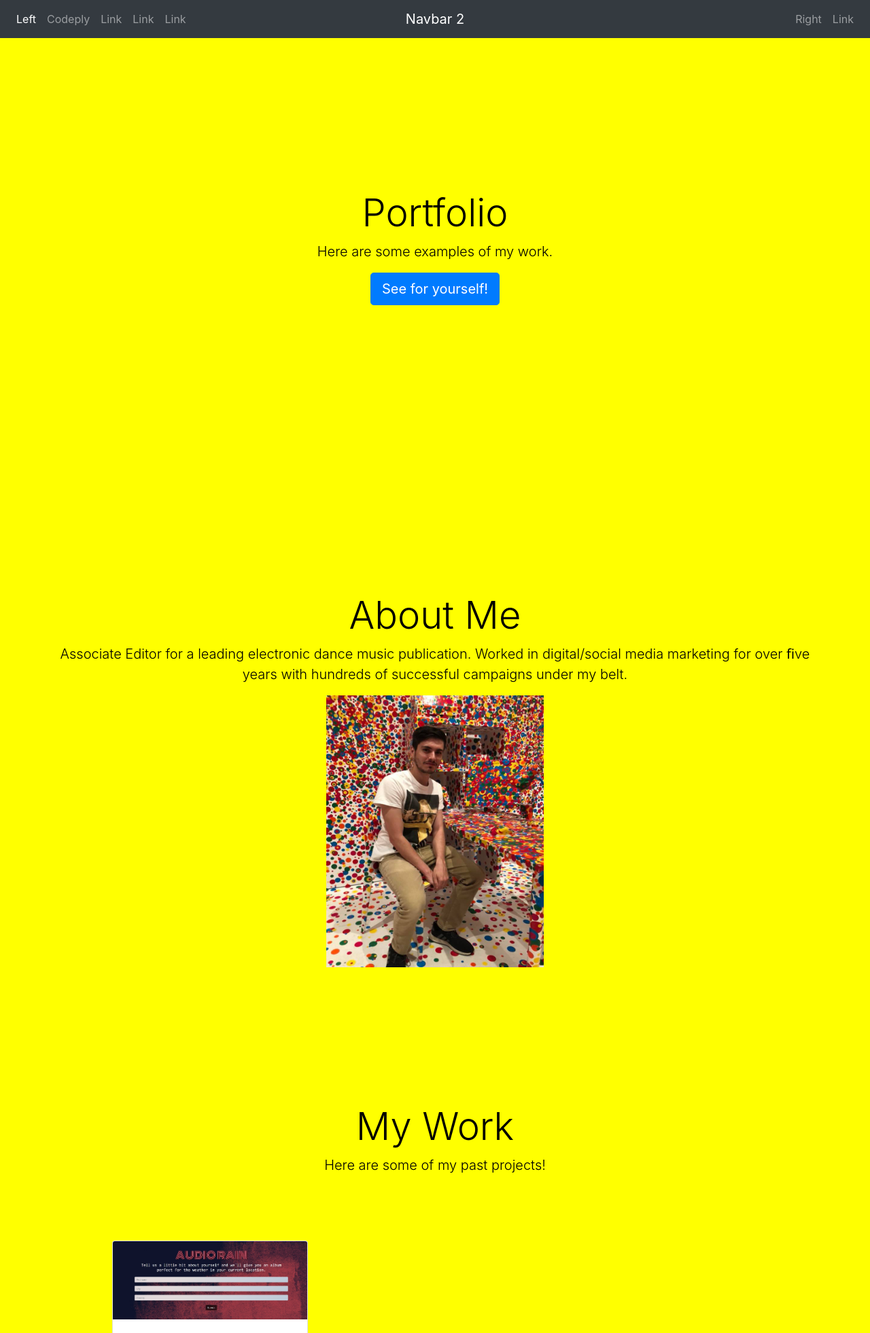
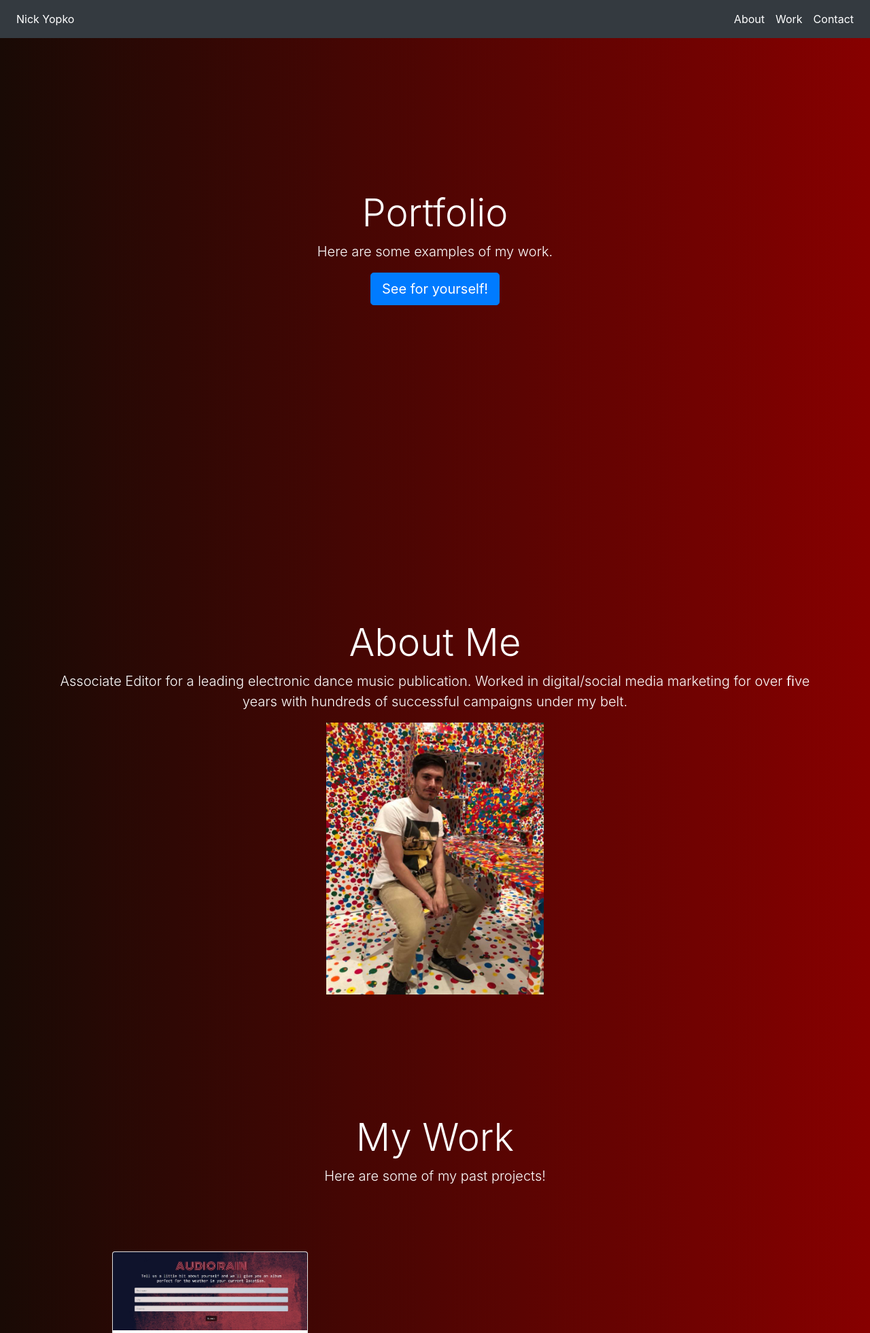
Before and after one commit to nyopko/PortfolioAssignment, a PHP site: page / in a window 1280 px wide. Shown: the top 1961 px of the page at 68% size. Run offline with PHP 8.4, Linux system fonts and the light colour scheme.

Commit message:
Changed background, completed navbar

```diff
--- a/assets/css/style.css
+++ b/assets/css/style.css
@@ -1,8 +1,9 @@
 #introCard{
-    /* margin-top: -8vh; */
     text-align: center;
-    background-color: yellow;
-    color: black;
+    background: #870000;  /* fallback for old browsers */
+    background: -webkit-linear-gradient(to right, #190A05, #870000);
+    background: linear-gradient(to right, #190A05, #870000);
+    color: white;
     height: 100vh;
 }
 
@@ -15,10 +16,12 @@
 }
 
 #aboutMe{
-    margin-top: -10vh;
+    margin-top: -8vh;
     text-align: center;
-    background-color: yellow;
-    color: black;
+    background: #870000;  /* fallback for old browsers */
+    background: -webkit-linear-gradient(to right, #190A05, #870000);
+    background: linear-gradient(to right, #190A05, #870000);
+    color: white;
     height: 100vh;
 }
 
@@ -39,16 +42,20 @@
     margin-top: -10vh;
     margin-bottom: 0;
     text-align: center;
-    background-color: yellow;
-    color: black;
+    background: #870000;  /* fallback for old browsers */
+    background: -webkit-linear-gradient(to right, #190A05, #870000);
+    background: linear-gradient(to right, #190A05, #870000);
+    color: white;
     height: 100vh;
 }
 
 #myWork{
     margin-top: -10vh;
     text-align: center;
-    background-color: yellow;
-    color: black;
+    background: #870000;  /* fallback for old browsers */
+    background: -webkit-linear-gradient(to right, #190A05, #870000);
+    background: linear-gradient(to right, #190A05, #870000);
+    color: white;
     height: 100vh;
 }
 
@@ -58,16 +65,5 @@
     margin: 10vh;
 }
 
-/* @media (min-width: 768px) {
-    .navbar-nav {
-      width: 100%;
-      text-align: center;
-    }
-    .navbar-nav > li {
-      float: none;
-      display: inline-block;
-    }
-    .navbar-nav > li.navbar-right {
-      float: right !important;
-    }
-  } */
+
+/* Navbar styling */
--- a/index.html
+++ b/index.html
@@ -9,11 +9,15 @@
   <link rel="stylesheet" type="reset/css" href="assets/css/reset.css">
   <link rel="stylesheet" type="text/css" href="assets/css/style.css">
   <meta name="viewport" content="width=device-width, initial-scale=1">
-    <script src="https://code.jquery.com/jquery-3.3.1.slim.min.js" integrity="sha384-q8i/X+965DzO0rT7abK41JStQIAqVgRVzpbzo5smXKp4YfRvH+8abtTE1Pi6jizo" crossorigin="anonymous"></script>
-<script src="https://cdnjs.cloudflare.com/ajax/libs/popper.js/1.14.7/umd/popper.min.js" integrity="sha384-UO2eT0CpHqdSJQ6hJty5KVphtPhzWj9WO1clHTMGa3JDZwrnQq4sF86dIHNDz0W1" crossorigin="anonymous"></script>
-<script src="https://stackpath.bootstrapcdn.com/bootstrap/4.3.1/js/bootstrap.min.js" integrity="sha384-JjSmVgyd0p3pXB1rRibZUAYoIIy6OrQ6VrjIEaFf/nJGzIxFDsf4x0xIM+B07jRM" crossorigin="anonymous"></script>
-    <link rel="stylesheet" href="https://stackpath.bootstrapcdn.com/bootstrap/4.1.3/css/bootstrap.min.css" integrity="sha384-MCw98/SFnGE8fJT3GXwEOngsV7Zt27NXFoaoApmYm81iuXoPkFOJwJ8ERdknLPMO"
-        crossorigin="anonymous">
+  <script src="https://ajax.googleapis.com/ajax/libs/jquery/3.3.1/jquery.min.js"></script>
+  <script src="https://cdnjs.cloudflare.com/ajax/libs/popper.js/1.14.7/umd/popper.min.js"
+    integrity="sha384-UO2eT0CpHqdSJQ6hJty5KVphtPhzWj9WO1clHTMGa3JDZwrnQq4sF86dIHNDz0W1"
+    crossorigin="anonymous"></script>
+  <script src="https://stackpath.bootstrapcdn.com/bootstrap/4.3.1/js/bootstrap.min.js"
+    integrity="sha384-JjSmVgyd0p3pXB1rRibZUAYoIIy6OrQ6VrjIEaFf/nJGzIxFDsf4x0xIM+B07jRM"
+    crossorigin="anonymous"></script>
+  <link rel="stylesheet" href="https://stackpath.bootstrapcdn.com/bootstrap/4.1.3/css/bootstrap.min.css"
+    integrity="sha384-MCw98/SFnGE8fJT3GXwEOngsV7Zt27NXFoaoApmYm81iuXoPkFOJwJ8ERdknLPMO" crossorigin="anonymous">
   <link rel="stylesheet" href="https://cdnjs.cloudflare.com/ajax/libs/font-awesome/4.7.0/css/font-awesome.min.css">
   <script src="assets/js/script.js"></script>
 
@@ -23,28 +27,15 @@
 
   <!-- Navbar here -->
 
-<nav class="navbar navbar-expand-md navbar-dark bg-dark">
+  <nav class="navbar sticky-top navbar-expand-md navbar-dark bg-dark">
       <div class="navbar-collapse collapse w-100 order-1 order-md-0 dual-collapse2">
           <ul class="navbar-nav mr-auto">
               <li class="nav-item active">
-                <a class="nav-link" href="#">Left</a>
-            </li>
-            <li class="nav-item">
-                <a class="nav-link" href="//codeply.com">Codeply</a>
-            </li>
-            <li class="nav-item">
-                <a class="nav-link" href="#">Link</a>
-            </li>
-            <li class="nav-item">
-                <a class="nav-link" href="#">Link</a>
-            </li>
-            <li class="nav-item">
-                <a class="nav-link" href="#">Link</a>
+                  <a class="nav-link" href="#">Nick Yopko</a>
               </li>
           </ul>
       </div>
       <div class="mx-auto order-0">
-        <a class="navbar-brand mx-auto" href="#">Navbar 2</a>
           <button class="navbar-toggler" type="button" data-toggle="collapse" data-target=".dual-collapse2">
               <span class="navbar-toggler-icon"></span>
           </button>
@@ -52,37 +43,21 @@
       <div class="navbar-collapse collapse w-100 order-3 dual-collapse2">
           <ul class="navbar-nav ml-auto">
               <li class="nav-item">
-                <a class="nav-link" href="#">Right</a>
+                  <a class="nav-link active" href="#">About</a>
               </li>
               <li class="nav-item">
-                <a class="nav-link" href="#">Link</a>
+                  <a class="nav-link active" href="#">Work</a>
+              </li>
+              <li class="nav-item">
+                  <a class="nav-link active" href="#">Contact</a>
               </li>
           </ul>
       </div>
   </nav>
 
-<!--
-        <nav class="navbar sticky-top navbar-expand-lg navbar-dark bg-dark">
-                <a class="navbar-brand" href="#">Nick Yopko</a>
-                <button class="navbar-toggler" type="button" data-toggle="collapse" data-target=".navbar-collapse" aria-controls="navbarSupportedContent" aria-expanded="false" aria-label="Toggle navigation">
-                  <span class="navbar-toggler-icon"></span>
-                </button>
+<!-- End Navbar -->
 
-                <div class="collapse navbar-collapse">
-                  <ul class="navbar-nav mr-auto">
-                    <li class="nav-item active">
-                      <a class="nav-link" href="#aboutMe">About Me</a>
-                    </li>
-                    <li class="nav-item active">
-                      <a class="nav-link" href="#myWork">My Work</a>
-                    </li>
-                    <li class="nav-item active">
-                            <a class="nav-link" href="#contactMe">Contact Me</a>
-                          </li>
-                  </ul>
-                </div>
-              </nav>     -->
-
+<!-- Main intro page -->
 
   <div class="jumbotron jumbotron-fluid" id="introCard">
     <div class="container">
@@ -93,16 +68,17 @@
     </div>
   </div>
 
+  <!-- end intro page  -->
+
 
   <div class="jumbotron jumbotron-fluid" id="aboutMe">
+    <br>
     <div class="container">
       <h1 class="display-4">About Me</h1>
       <p class="lead" id="aboutText">Associate Editor for a leading electronic dance music publication. Worked in
         digital/social media marketing for over ﬁve years with hundreds of successful campaigns under my belt.
       </p>
       <img src="assets/img/profilepic.jpg" class="profilePic">
-            <!-- <img src="assets/img/profilepic2.jpg" class="profilePic">
-                <img src="assets/img/profilepic.jpg" class="profilePic"> -->
     </div>
   </div>
 
@@ -115,7 +91,8 @@
         <img class="card-img-top" src="assets/img/audiorain.jpg" alt="Card image cap">
         <div class="card-body">
           <h5 class="card-title">Audio Rain</h5>
-                          <p class="card-text">A web-based application using two APIs that gives users an album suggestion based on their chosen location.</p>
+          <p class="card-text">A web-based application using two APIs that gives users an album suggestion based on
+            their chosen location.</p>
         </div>
       </div>
 
```
Lines whose indentation alone changed are shown as unchanged.
